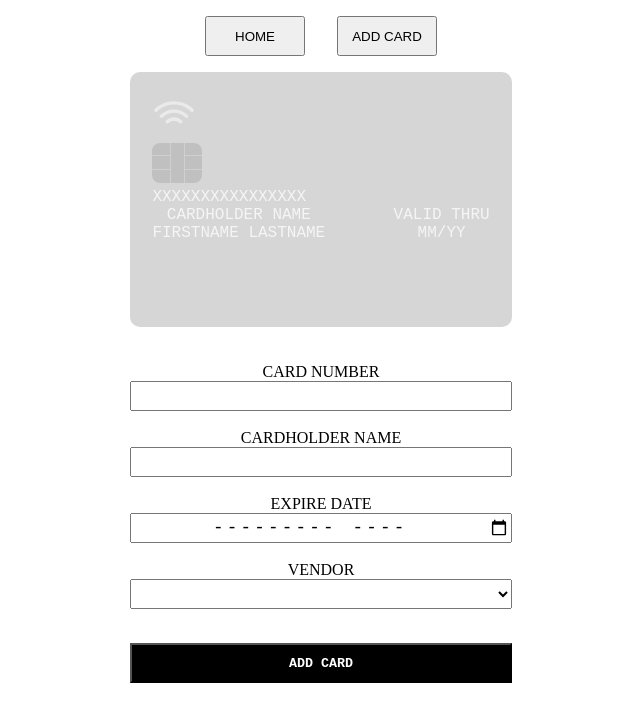
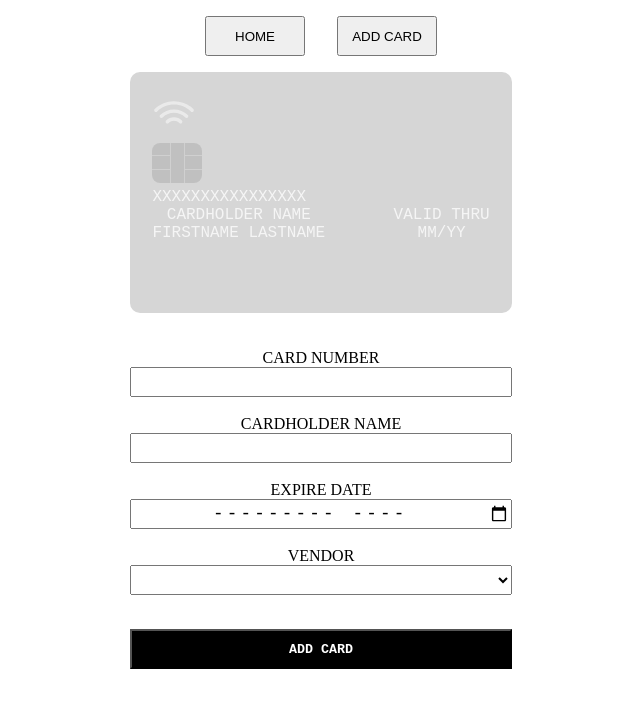
Before and after one commit to Giash1/IndividuallPro, a Vue app: page / in a window 1280 px wide. Both pictures are taken after a click on the button "ADD A NEW CARD". Shown: the top 722 px of the page, without its empty margins (319-959 px from the left). Built offline with nearby package versions, Linux system fonts and the light colour scheme; a web font is replaced by a local one.

Commit message:
Style.css cahange

```diff
--- a/src/views/AddCard.vue
+++ b/src/views/AddCard.vue
@@ -108,7 +108,7 @@ addCard(){
 }
 .card {
   width: 382px;
-  height: 255px;
+  height: 241px;
   background-color: #D6D6D6;
   border-radius: 10px;
 }
--- a/src/views/Home.vue
+++ b/src/views/Home.vue
@@ -78,6 +78,8 @@ section {
   transform: translateY(-240%);
 }
 
+
+
 /* div .card-list:nth-child(1){
 
   position:relative;
```
